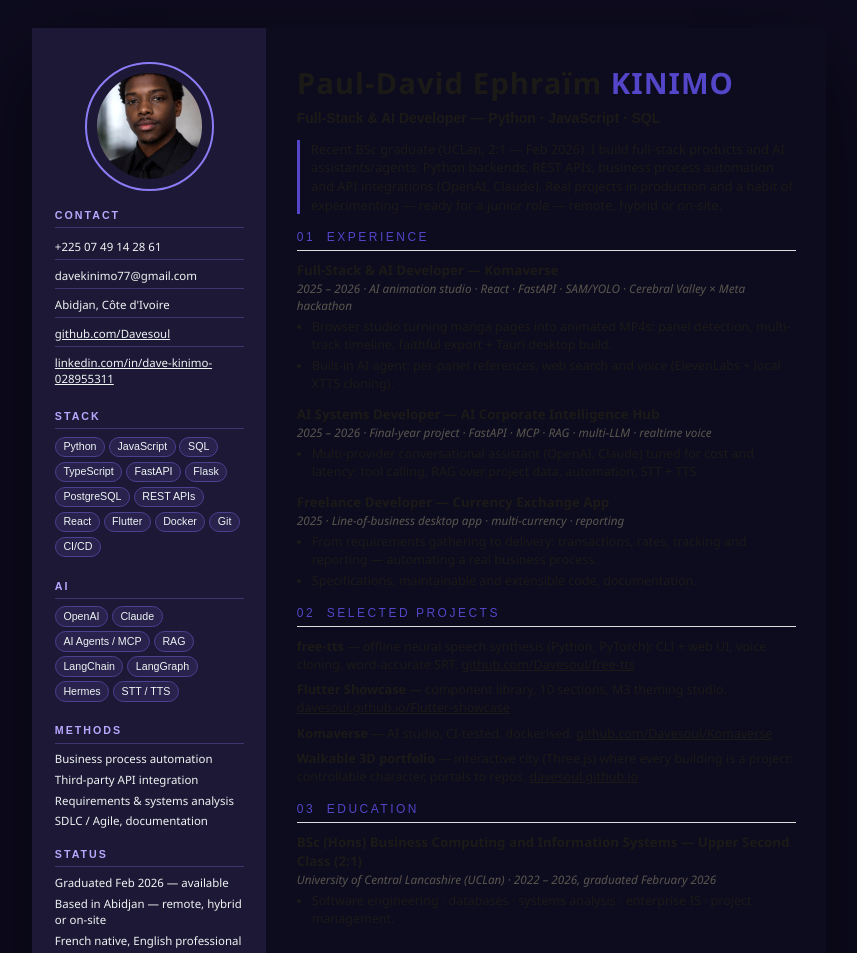
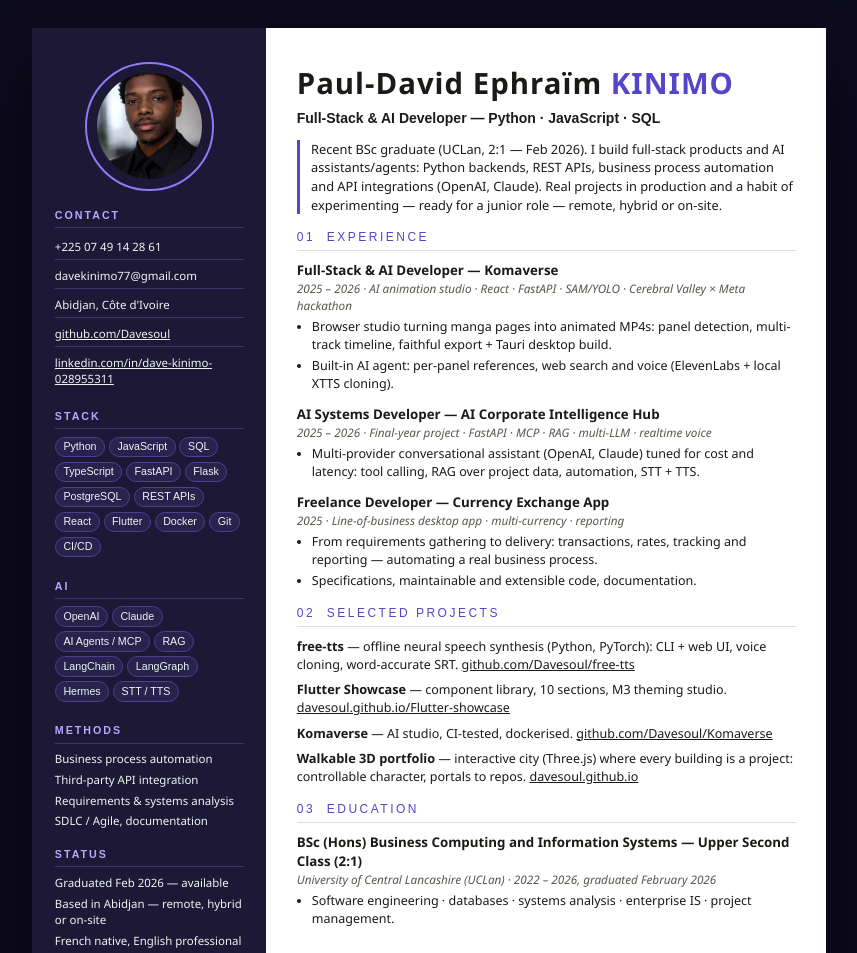
Before and after one commit to Davesoul/Davesoul.github.io, a plain HTML site: page cv-en-emploisci.html in a window 1280 px wide. Shown: the top 953 px of the page, without its empty margins (211-1068 px from the left). Drawn offline with Linux system fonts and the light colour scheme.

Commit message:
CV main column explicit white background

```diff
--- a/cv-en-emploisci.html
+++ b/cv-en-emploisci.html
@@ -18,7 +18,7 @@ body { width: 210mm; height: 297mm; font-family: 'Segoe UI', Calibri, Carlito, A
 .side .contact li:last-child { border-bottom: none; }
 .side li { margin-bottom: 1.1mm; }
 .side .tag { display: inline-block; background: #28224d; border: 1px solid #4a4190; border-radius: 3mm; padding: 0.4mm 2mm; margin: 0 1mm 1.2mm 0; font-size: 8pt; font-family: Arial, sans-serif; }
-.main { flex: 1; padding: 9mm 8mm; }
+.main { flex: 1; padding: 9mm 8mm; background: #fff; }
 .main h1 { font-size: 22pt; letter-spacing: 1px; }
 .main h1 span { color: #5346c8; }
 .main h2 { font-family: Arial, sans-serif; font-size: 10.5pt; font-weight: bold; margin: 1mm 0 3mm; }
```
Also changed, not shown: cv-fr-emploisci.html (+1 -1 lines).
